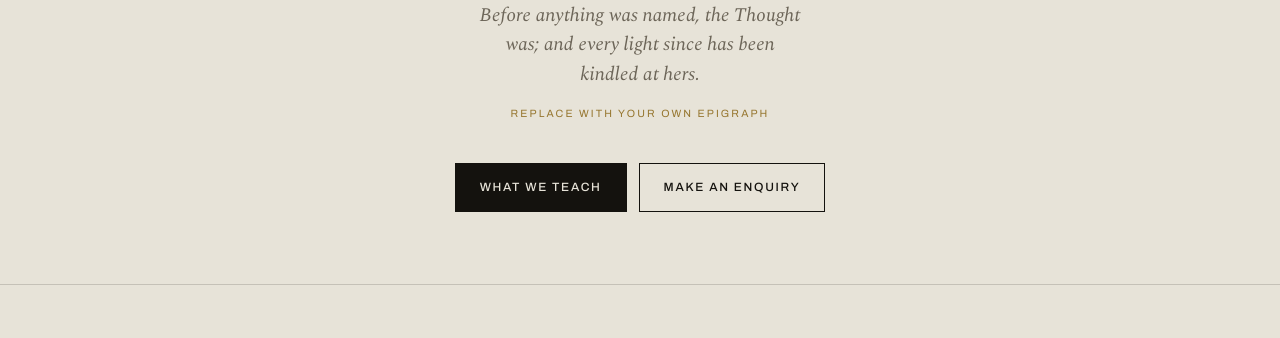
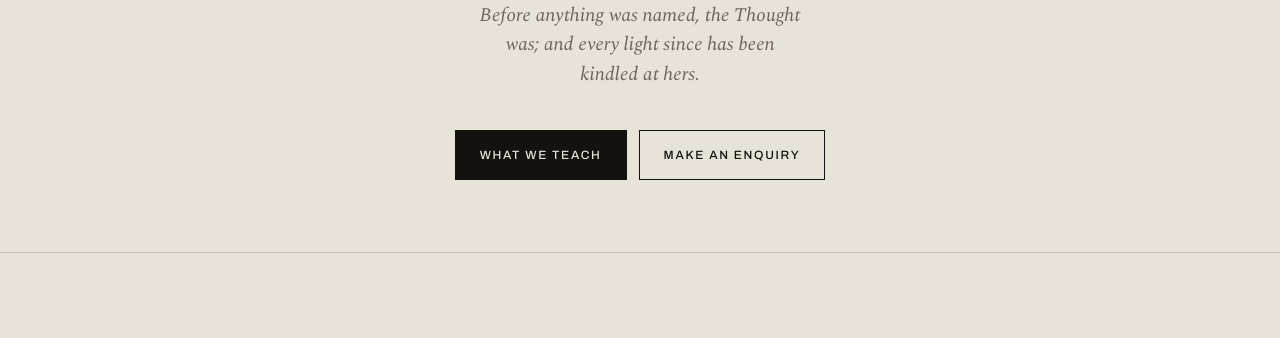
Before and after one commit to tribbles69/Church-of-barbelo-, a plain HTML site: page index.html in a window 1280 px wide. Shown: the part 717-1055 px from the top of the page. Drawn offline with nearby package versions, Linux system fonts and the light colour scheme.

Commit message:
Remove placeholder epigraph caption
Co-Authored-By: Claude Opus 5.5 <noreply@anthropic.com>
Claude-Session: https://claude.ai/code/session_01GzygR8BzGdAYCfAuZEqAo6

```diff
--- a/index.html
+++ b/index.html
@@ -283,7 +283,6 @@ h3{font-size:1.2rem;line-height:1.3}
     <h1 class="wordmark"><span class="the">The</span>Church<span class="of">of</span>Barbelo</h1>
     <p class="epigraph">
       Before anything was named, the Thought was; and every light since has been kindled at hers.
-      <cite>Replace with your own epigraph</cite>
     </p>
     <div class="actions">
       <a class="btn solid" href="#teaching">What we teach</a>
```
